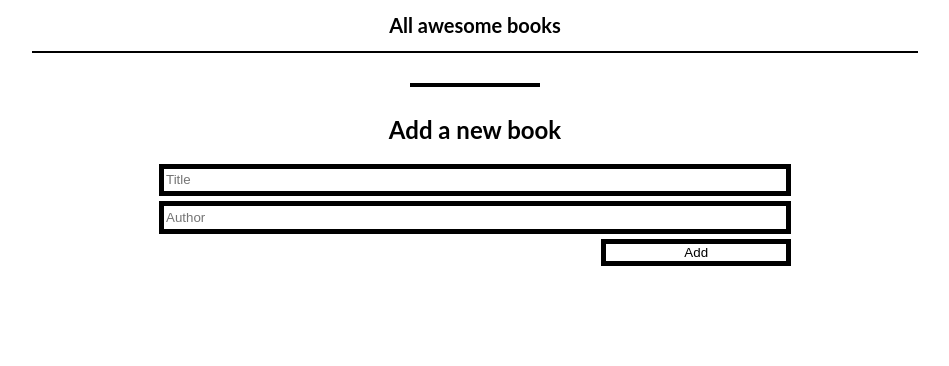
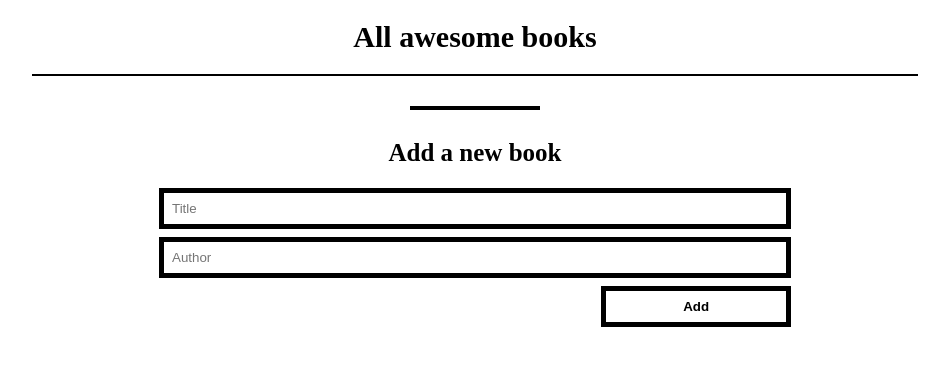
Before and after one commit to jsug9/Awesome-Books, a website: page index.html in a window 1280 px wide. Shown: the whole page, without its empty margins (165-1114 px from the left). Drawn offline with Linux system fonts and the light colour scheme.

Commit message:
changes in css

```diff
--- a/index.html
+++ b/index.html
@@ -21,22 +21,22 @@
     </header>
 
     <section id="books"></section>
-    <hr />
-    <section class="fill">
+    <hr/>
+    <section class="add-book">
       <h2>Add a new book</h2>
       <form id="form">
         <input
           type="text"
           placeholder="Title"
           id="title"
-          class="border"
+          class="form-input"
           required
         />
         <input
           type="text"
           placeholder="Author"
           id="author"
-          class="border"
+          class="form-input"
           required
         />
         <input type="submit" value="Add" id="submit" />
--- a/script.js
+++ b/script.js
@@ -40,10 +40,8 @@ class Books {
     for (let i = 0; i < this.collection.length; i += 1) {
       books.innerHTML += `
       <div class="book-container">
-        <div class = "each-book">
-          <p class="book-title">"${this.collection[i].title}" by ${this.collection[i].author}</p>
-          <button type="button" class="remove-button">Remove</button>
-        </div>
+        <p class="book-title">"${this.collection[i].title}" by ${this.collection[i].author}</p>
+        <button type="button" class="remove-button">Remove</button>
       </div>
       `;
     }
--- a/style.css
+++ b/style.css
@@ -1,14 +1,10 @@
-#form {
-  display: flex;
-  width: 50%;
-  flex-direction: column;
-  gap: 5px;
+h1 {
+  text-align: center;
+  font-size: 30px;
 }
 
-h1 {
-  text-align: center;
-  font-family: "lato", sans-serif;
-  font-size: 20px;
+h2 {
+  font-size: 25px;
 }
 
 hr {
@@ -17,40 +13,19 @@ hr {
   border: 2px solid black;
 }
 
-.fill {
-  display: flex;
-  flex-direction: column;
-  align-items: center;
-}
-
-h2 {
-  font-family: "lato", sans-serif;
-}
-
-.border {
-  border: 5px solid black;
-  height: 1.3rem;
-}
-
-#submit {
-  width: 30%;
-  align-self: end;
-  border: 5px solid black;
-  background-color: white;
-}
-
+/* Books List section */
 #books {
   border: 1px solid black;
   width: 70%;
   margin: auto;
+  display: flex;
+  flex-direction: column;
 }
 
 .book-container {
   display: flex;
-  flex-direction: column;
-  gap: 20px;
   justify-content: space-between;
-  padding: 0.3rem;
+  padding: 0.3rem 1rem;
 }
 
 .book-container:nth-child(even) {
@@ -61,12 +36,6 @@ h2 {
   background: rgb(156, 156, 156);
 }
 
-.each-book {
-  display: flex;
-  justify-content: space-between;
-  align-items: center;
-}
-
 .book-title {
   font-family: "lato", sans-serif;
   font-size: 14px;
@@ -74,6 +43,44 @@ h2 {
 
 .remove-button {
   width: fit-content;
-  padding: 6px;
+  padding: 0.3rem 1.5rem;
   border: 5px solid black;
 }
+
+/* Add Book Section */
+.add-book {
+  display: flex;
+  flex-direction: column;
+  align-items: center;
+}
+
+#form {
+  display: flex;
+  width: 50%;
+  flex-direction: column;
+  gap: 0.5rem;
+}
+
+.form-input {
+  border: 5px solid black;
+  padding: 0.5rem;
+}
+
+#submit {
+  padding: 0.5rem;
+  font-weight: bold;
+  width: 30%;
+  align-self: end;
+  border: 5px solid black;
+  background-color: white;
+}
+
+#submit:hover {
+  background: rgb(180, 176, 176);
+  color: white;
+}
+
+#submit:active {
+  background: rgb(121, 119, 119);
+  color: white;
+}
```
